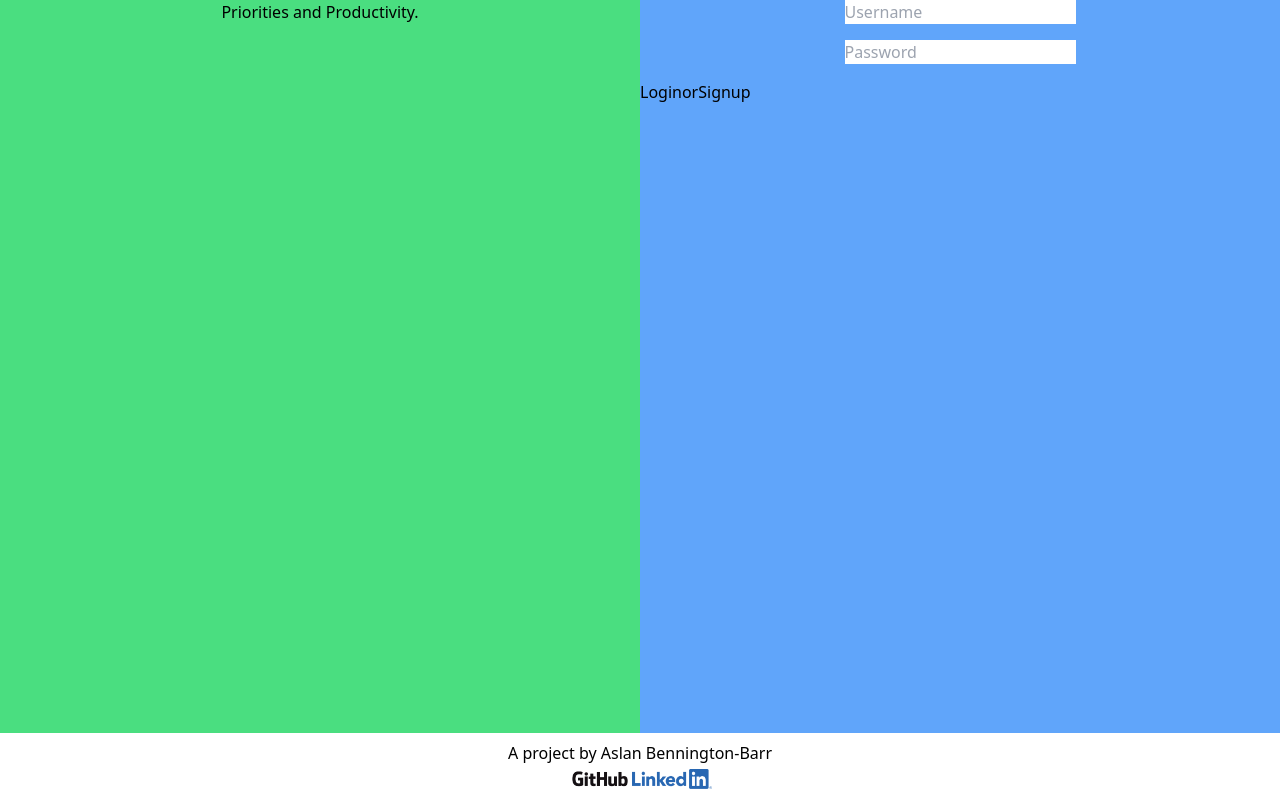
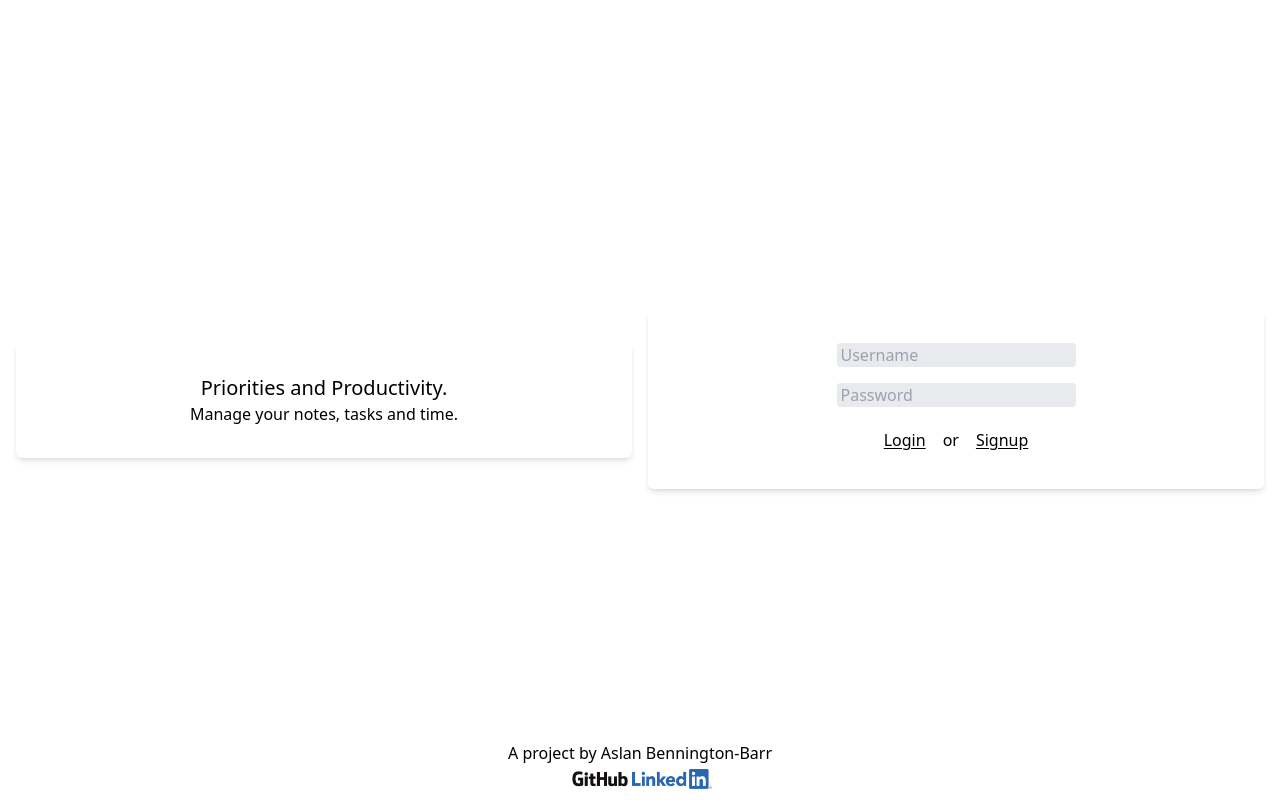
Before and after one commit to BionicCat27/My-Simple-Priorities, a React (Vite) app: page /login in a window 1280 px wide. Built offline with nearby package versions, Linux system fonts and the light colour scheme; no server answers.

Commit message:
Simple landing page

```diff
--- a/src/index.css
+++ b/src/index.css
@@ -118,10 +118,6 @@ button:hover {
   float: right;
 }
 
-.text-center {
-  text-align: center;
-}
-
 .display-inline-block {
   display: inline-block;
 }
--- a/src/pages/LandingPage.jsx
+++ b/src/pages/LandingPage.jsx
@@ -32,20 +32,21 @@ const LandingPage = () => {
     }, [user]);
 
     return (
-        <div className="flex flex-row place-content-center h-screen bg-red-500">
-            <div className='basis-1/2 bg-green-400 h-full'>
-                <h2 className='text-center'>Priorities and Productivity.</h2>
+        <div className="flex justify-content items-center h-screen">
+            <div className='basis-1/2 rounded-md shadow-md p-8 ml-4 mr-2'>
+                <h2 className='text-center text-xl'>Priorities and Productivity.</h2>
+                <h2 className='text-center'>Manage your notes, tasks and time.</h2>
             </div>
-            <div className="basis-1/2 bg-blue-400">
-                <form className='flex flex-col' onSubmit={prepareSignIn}>
-                    <input id="loginFormEmail" placeholder={"Username"} className="centeredFormElement" type="email" value={email} onChange={field => setEmail(field.target.value)}></input>
-                    <input id="loginFormPassword" placeholder={"Password"} className="centeredFormElement" type="password" value={password} onChange={field => setPassword(field.target.value)}></input>
-                    <div className='flex flex-row '>
-                        <button onClick={prepareSignIn}>Login</button>
+            <div className="basis-1/2 rounded-md shadow-md p-8 ml-2 mr-4 w-auto">
+                <form className='flex flex-col justify-center items-center' onSubmit={prepareSignIn}>
+                    <input id="loginFormEmail" placeholder={"Username"} className="centeredFormElement bg-opacity-50 bg-gray-300 hover:bg-gray-100 focus:bg-gray-100 rounded p-1" type="email" value={email} onChange={field => setEmail(field.target.value)}></input>
+                    <input id="loginFormPassword" placeholder={"Password"} className="centeredFormElement bg-opacity-50 bg-gray-300 hover:bg-gray-100 focus:bg-gray-100 rounded p-1" type="password" value={password} onChange={field => setPassword(field.target.value)}></input>
+                    <div className='flex flex-row items-center'>
+                        <button className='mr-2 underline hover:no-underline underline-offset-2 border border-transparent rounded py-1 px-2 hover:border-black hover:bg-white hover:bg-opacity-50' onClick={prepareSignIn}>Login</button>
                         <p>or</p>
-                        <button className="quiet-button" onClick={prepareCreateAccount}>Signup</button>
-                        {errorMessage ? <p id="login-error-message" >{errorMessage}</p> : null}
+                        <button className="ml-2 underline hover:no-underline underline-offset-2 border border-transparent rounded py-1 px-2 hover:border-black hover:bg-white hover:bg-opacity-50" onClick={prepareCreateAccount}>Signup</button>
                     </div>
+                    {errorMessage ? <p className='font-semibold text-red-900 border rounded p-2 mt-2' id="login-error-message" >{errorMessage}</p> : null}
                 </form>
             </div>
             <Footer />
--- a/src/pages/components/NavMenu/NavMenu.jsx
+++ b/src/pages/components/NavMenu/NavMenu.jsx
@@ -64,17 +64,19 @@ const Header = (props) => {
         setShowMenu(!showMenu);
     };
     return (
-        <header className="nav-header">
+        <header className="nav-header flex flex-col bg-red-400">
             <div className="title-container">
                 <h1 id="title">My Simple {props.title}</h1>
-                <button className="hamburger-btn" onClick={toggleMenu}>
-                    <span className="hamburger-icon"></span>
-                    <span className="hamburger-icon"></span>
-                    <span className="hamburger-icon"></span>
+                <button className="hamburger-btn bg-blue-400 outline-black" onClick={toggleMenu}>Show content
+                    <span className="hamburger-icon w-25 h-3 bg-black m-5"></span>
+                    <span className="hamburger-icon w-25 h-3 bg-black m-5"></span>
+                    <span className="hamburger-icon w-25 h-3 bg-black m-5"></span>
                 </button>
             </div>
-            <nav className={`nav-list ${showMenu ? 'show' : ''}`}>
-                <LinksList />
+            <nav className={'nav-list flex flex-col'}>
+                {
+                    showMenu && <LinksList />
+                }
             </nav>
         </header>
     );
```
